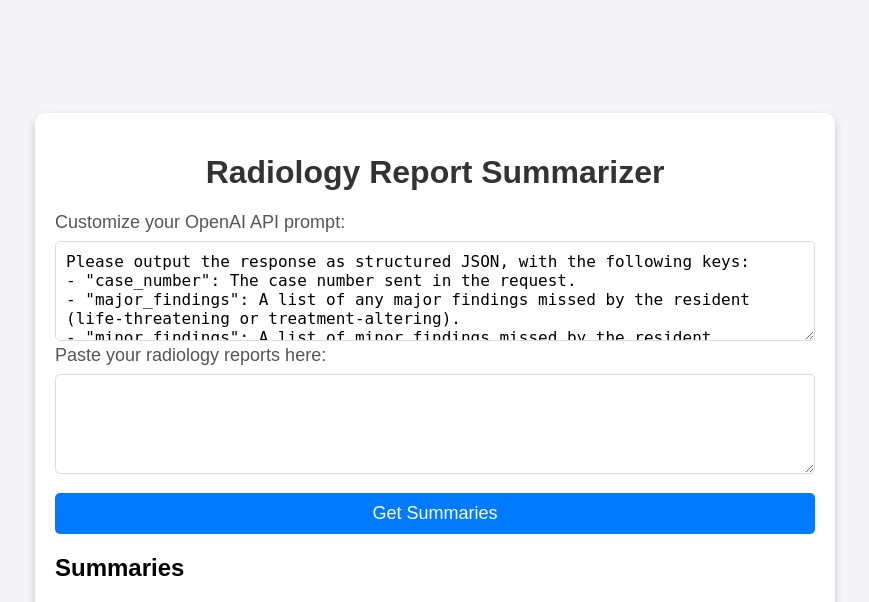
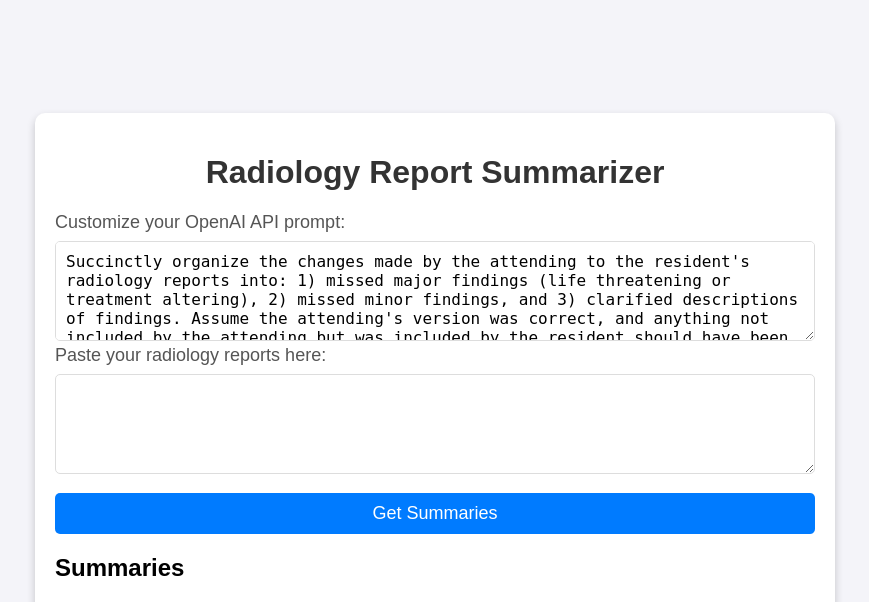
Before and after one commit to starfox1230/radiology-report-summarizer-2.0, a Flask app: page / in a window 1280 px wide. Shown: the top 602 px of the page, without its empty margins (205-1074 px from the left). Run offline with Flask 3, Linux system fonts and the light colour scheme.

Commit message:
Update index.html

```diff
--- a/templates/index.html
+++ b/templates/index.html
@@ -92,14 +92,16 @@
         <form method="POST" action="/process">
             <label for="custom_prompt">Customize your OpenAI API prompt:</label>
             <textarea id="custom_prompt" name="custom_prompt">
-Please output the response as structured JSON, with the following keys:
+Succinctly organize the changes made by the attending to the resident's radiology reports into: 1) missed major findings (life threatening or treatment altering), 2) missed minor findings, and 3) clarified descriptions of findings. Assume the attending's version was correct, and anything not included by the attending but was included by the resident should have been left out by the resident. Keep your answers brief and to the point. The reports are:
+
+Please output your response as structured JSON, with the following keys:
 - "case_number": The case number sent in the request.
 - "major_findings": A list of any major findings missed by the resident (life-threatening or treatment-altering).
 - "minor_findings": A list of minor findings missed by the resident.
 - "clarifications": A list of any clarifications the attending made to improve understanding.
 - "score": The calculated score, where each major finding is worth 3 points and each minor finding is worth 1 point.
 
-Respond in this JSON format:
+Respond in this JSON format, with no other additional text or pleasantries:
 {
   "case_number": <case_number>,
   "major_findings": [<major_findings>],
@@ -107,6 +109,7 @@ Respond in this JSON format:
   "clarifications": [<clarifications>],
   "score": <score>
 }
+
             </textarea>
 
             <label for="case_text">Paste your radiology reports here:</label>
```
